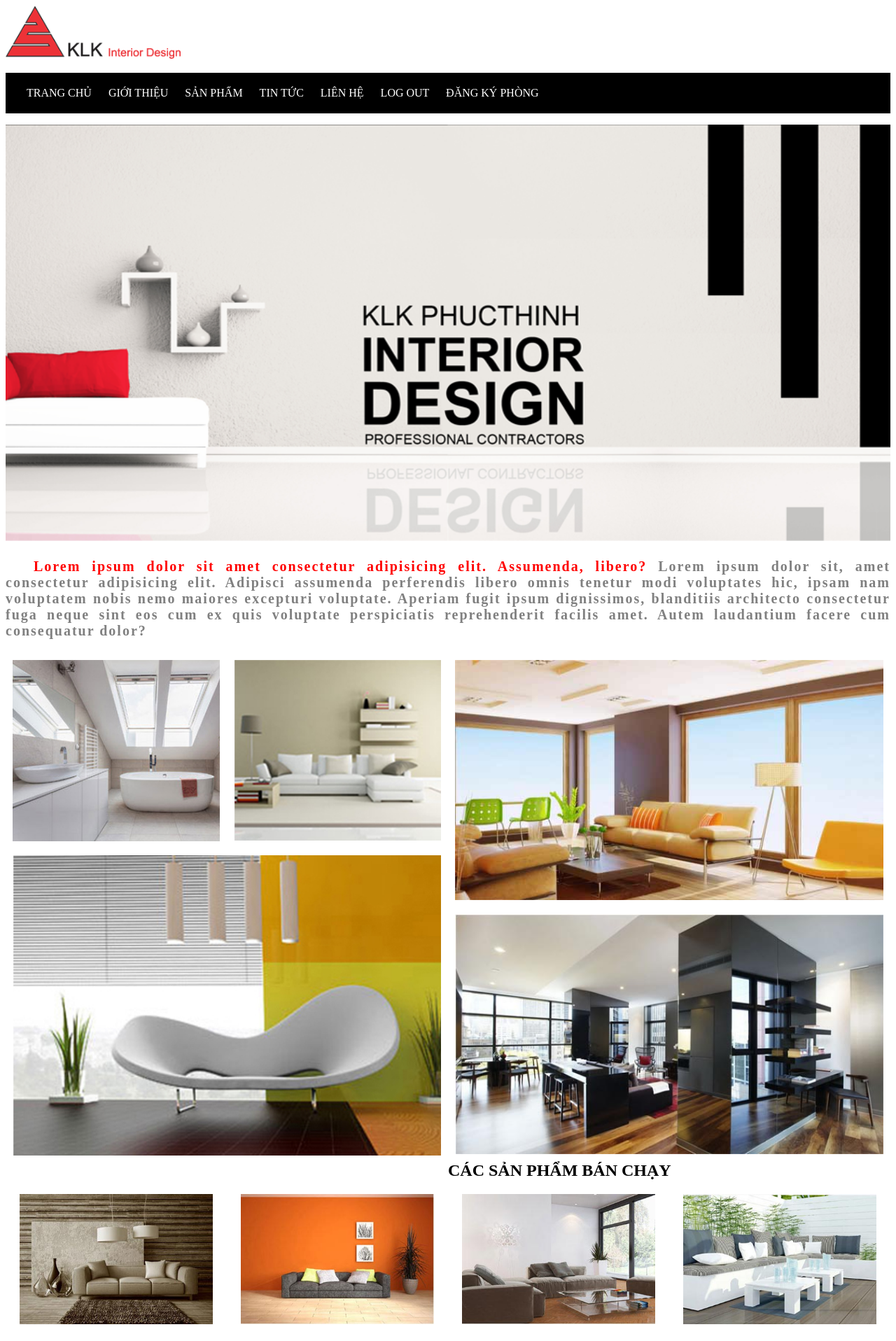
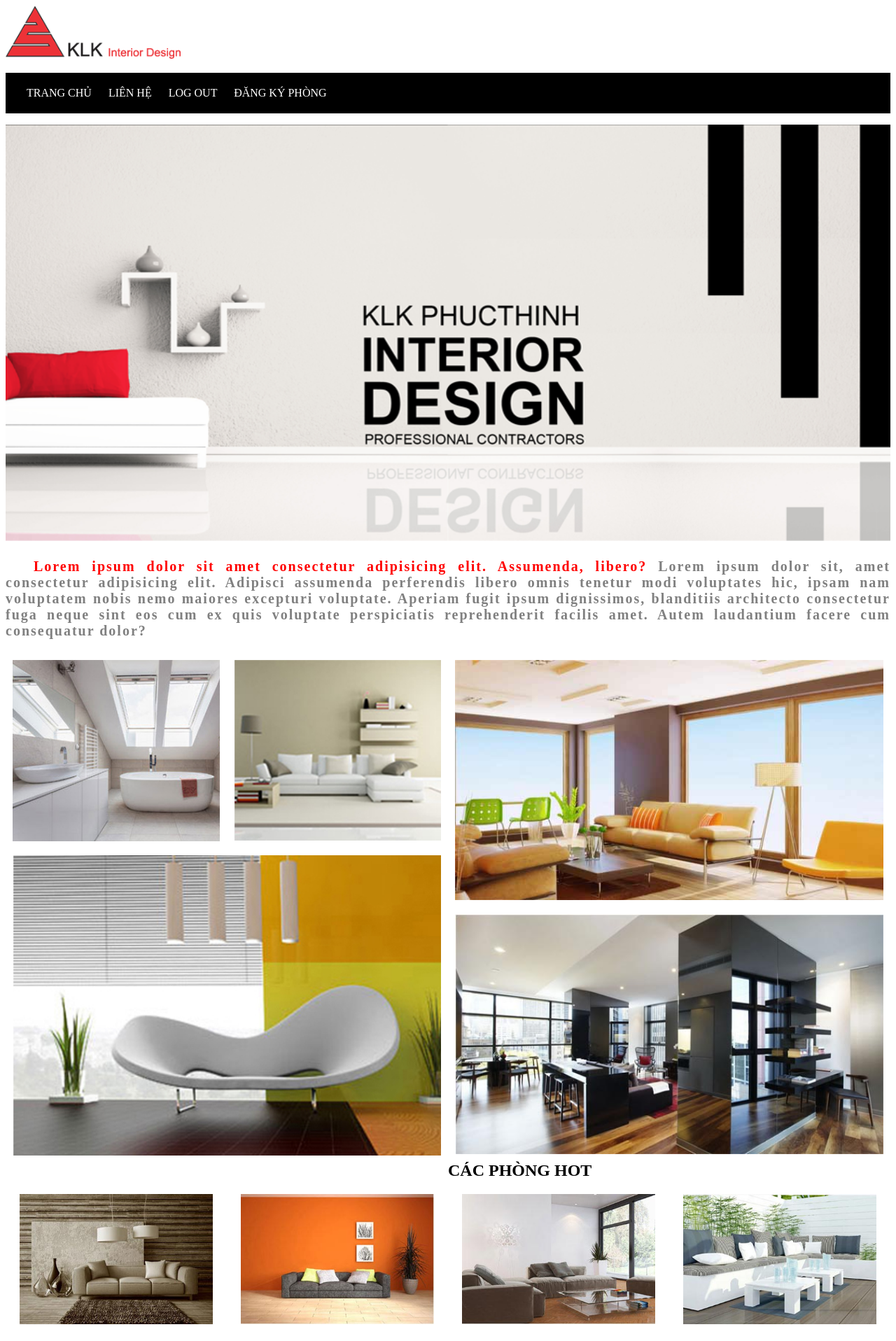
Before and after one commit to BrandonTuan777/CNPM, a PHP site: page /index_user.php in a window 1280 px wide. Shown: the top 1916 px of the page at 70% size. Run offline with PHP 8.4, Linux system fonts and the light colour scheme; a user stored in the database is signed in; data comes from the database, SQL or seed files in the repository.

Commit message:
chinh layout user

```diff
--- a/index_user.php
+++ b/index_user.php
@@ -25,9 +25,6 @@
             <!-- ul>li*5>a -->
             <ul>
                 <li><a href="#">TRANG CHỦ</a></li>
-                <li><a href="#">GIỚI THIỆU</a></li>
-                <li><a href="#">SẢN PHẨM</a></li>
-                <li><a href="#">TIN TỨC</a></li>
                 <li><a href="#">LIÊN HỆ</a></li>
                 <li class="nav-item logout">
                             <a class="nav-link" href="./logout.php">
@@ -87,7 +84,7 @@
         <!-- #products -->
         <!-- products  -->
         <div class="products">
-            <h2>CÁC SẢN PHẨM BÁN CHẠY</h2>
+            <h2>CÁC PHÒNG HOT</h2>
             <!-- BEM -->
             <div class="products__content">
 
@@ -98,7 +95,7 @@
                     <p>Lorem ipsum dolor sit amet consectetur adipisicing elit. Quibusdam qui deserunt molestias magnam veniam voluptas fugiat veritatis? Voluptatibus aliquid obcaecati non possimus soluta, omnis fugit explicabo, labore, quibusdam fugiat
                         eum.
                     </p>
-                    <button>Chi tiết</button>
+
                 </div>
                 <!-- item2 -->
                 <div class="products__item">
@@ -107,7 +104,7 @@
                     <p>Lorem ipsum dolor sit amet consectetur adipisicing elit. Quibusdam qui deserunt molestias magnam veniam voluptas fugiat veritatis? Voluptatibus aliquid obcaecati non possimus soluta, omnis fugit explicabo, labore, quibusdam fugiat
                         eum.
                     </p>
-                    <button>Chi tiết</button>
+
                 </div>
                 <!-- item3 -->
                 <div class="products__item">
@@ -116,7 +113,7 @@
                     <p>Lorem ipsum dolor sit amet consectetur adipisicing elit. Quibusdam qui deserunt molestias magnam veniam voluptas fugiat veritatis? Voluptatibus aliquid obcaecati non possimus soluta, omnis fugit explicabo, labore, quibusdam fugiat
                         eum.
                     </p>
-                    <button>Chi tiết</button>
+
                 </div>
                 <!-- item4 -->
                 <div class="products__item">
@@ -125,7 +122,7 @@
                     <p>Lorem ipsum dolor sit amet consectetur adipisicing elit. Quibusdam qui deserunt molestias magnam veniam voluptas fugiat veritatis? Voluptatibus aliquid obcaecati non possimus soluta, omnis fugit explicabo, labore, quibusdam fugiat
                         eum.
                     </p>
-                    <button>Chi tiết</button>
+
                 </div>
 
             </div>
```
